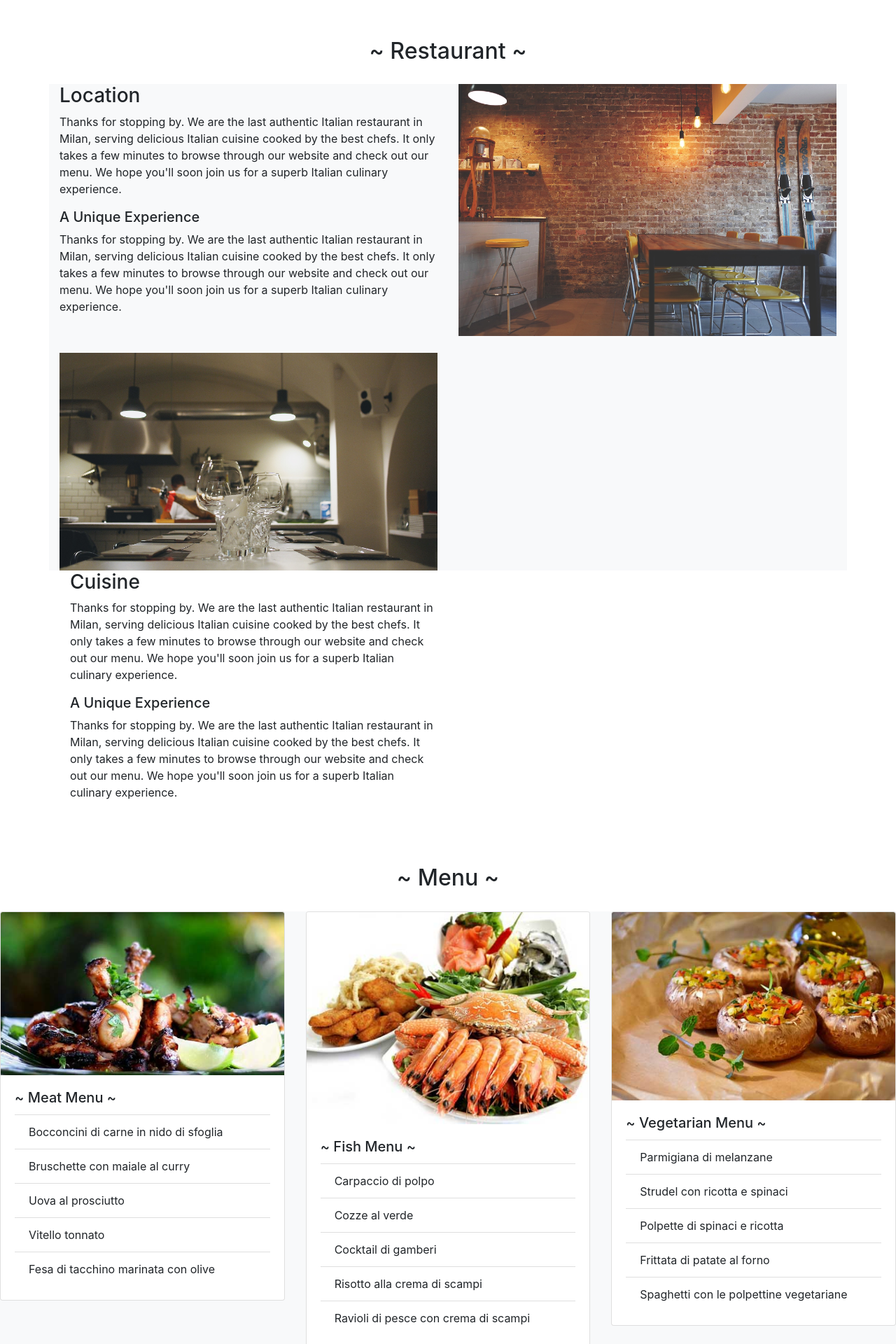
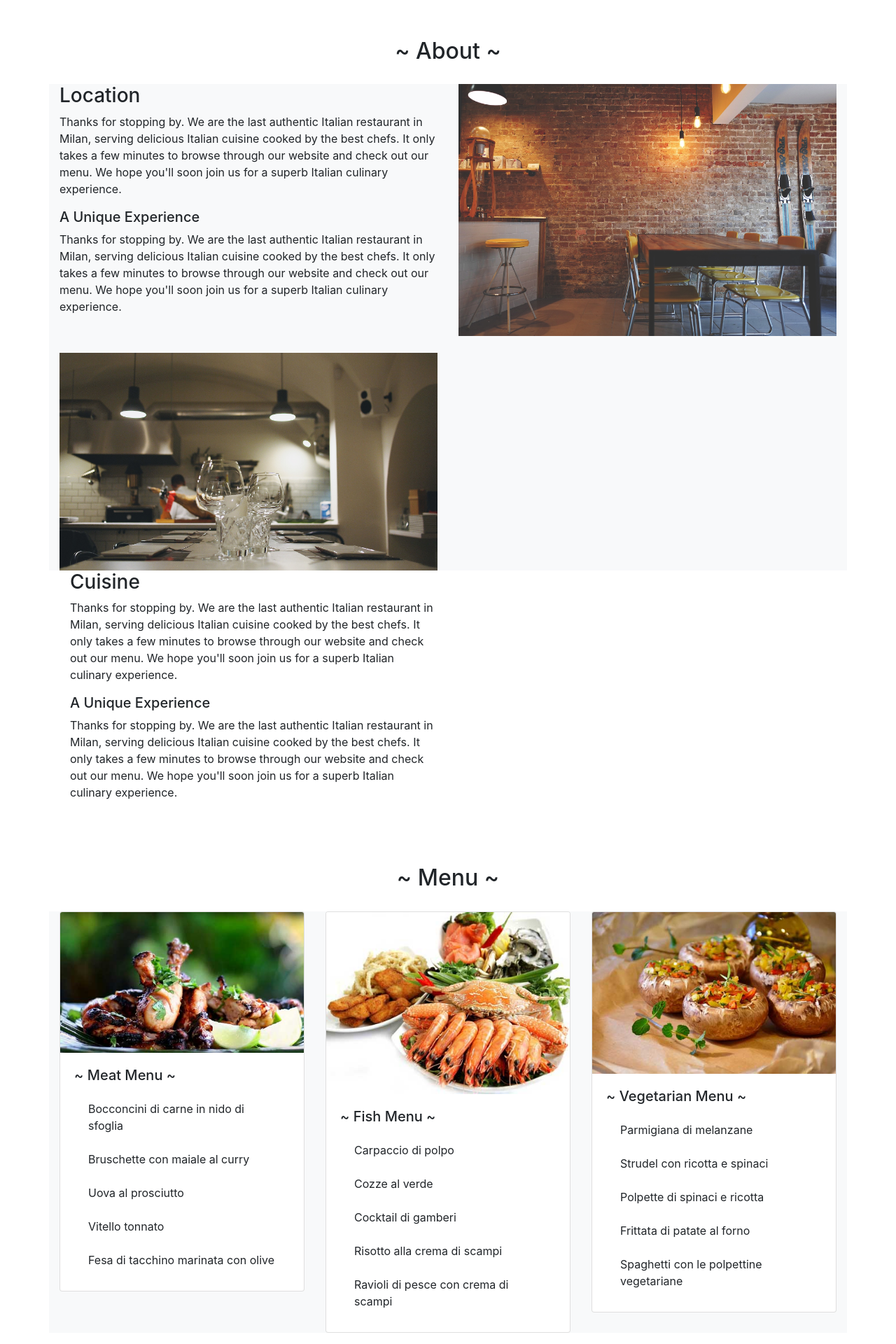
Before and after one commit to KCUkeka/ethalle_bakes, a Django app: page /heavenly_delights/index/ in a window 1280 px wide. Shown: the part 981-2901 px from the top of the page at 70% size. Run offline with Django 4.2, Linux system fonts and the light colour scheme; some libraries are stand-ins or nearby versions.

Commit message:
Changed sections

```diff
--- a/heavenly_delights/templates/index.html
+++ b/heavenly_delights/templates/index.html
@@ -2,30 +2,65 @@
 <!DOCTYPE html>
 <html>
   <head>
-		<meta charset="utf-8">
-	    <meta name="viewport" content="width=device-width, initial-scale=1">
-		<link rel="stylesheet" href="https://maxcdn.bootstrapcdn.com/bootstrap/4.0.0/css/bootstrap.min.css"
-		integrity="sha384-Gn5384xqQ1aoWXA+058RXPxPg6fy4IWvTNh0E263XmFcJlSAwiGgFAW/dAiS6JXm" crossorigin="anonymous">
-		<link rel="stylesheet" type="text/css" href="{% static 'css/style.css' %}">
-		<link rel="stylesheet" type="text/css" href="{% static 'css/bootstrap.min.css' %}">
+    <meta charset="utf-8" />
+    <meta name="viewport" content="width=device-width, initial-scale=1" />
+    <link
+      rel="stylesheet"
+      href="https://maxcdn.bootstrapcdn.com/bootstrap/4.0.0/css/bootstrap.min.css"
+      integrity="sha384-Gn5384xqQ1aoWXA+058RXPxPg6fy4IWvTNh0E263XmFcJlSAwiGgFAW/dAiS6JXm"
+      crossorigin="anonymous"
+    />
+	<link href="https://cdn.jsdelivr.net/npm/bootstrap@5.0.2/dist/css/bootstrap.min.css" rel="stylesheet" integrity="sha384-EVSTQN3/azprG1Anm3QDgpJLIm9Nao0Yz1ztcQTwFspd3yD65VohhpuuCOmLASjC" crossorigin="anonymous">
+	<link href="https://cdn.jsdelivr.net/npm/bootstrap@5.3.2/dist/css/bootstrap.min.css" rel="stylesheet">
+    <link
+      rel="stylesheet"
+      type="text/css"
+      href="{% static 'css/style.css' %}"
+    />
+    <link
+      rel="stylesheet"
+      type="text/css"
+      href="{% static 'css/bootstrap.min.css' %}"
+    />
 
-		<link href='https://fonts.googleapis.com/css?family=Merienda' rel='stylesheet'>
-		<link href="https://cdn.rawgit.com/michalsnik/aos/2.1.1/dist/aos.css" rel="stylesheet">
+    <link
+      href="https://fonts.googleapis.com/css?family=Merienda"
+      rel="stylesheet"
+    />
+    <link
+      href="https://cdn.rawgit.com/michalsnik/aos/2.1.1/dist/aos.css"
+      rel="stylesheet"
+    />
 
     <title>Ethalle Cakes and Bakes</title>
-    	<link rel="icon" href="https://i.imgur.com/Gu07EOi.png">
-
+    <link rel="icon" href="https://i.imgur.com/Gu07EOi.png" />
   </head>
   <body data-spy="scroll" data-target=".navbar" data-offset="50">
     <div id="Welcome">
       <!---Start navigation Bar -->
-	    	<nav class="navbar navbar-expand-lg navbar fixed-top  navbar-light bg-light">
+      <nav
+        class="navbar navbar-expand-lg navbar fixed-top navbar-light bg-light"
+      >
         <a class="navbar-brand" href="#Welcome">
-
-					<img src="https://i.imgur.com/Gu07EOi.png" width="60" height="60" class="d-inline-block" alt=""> Ethalle's Cakes and bakes
+          <img
+            src="https://i.imgur.com/Gu07EOi.png"
+            width="60"
+            height="60"
+            class="d-inline-block"
+            alt=""
+          />
+          Ethalle's Cakes and bakes
         </a>
 
-		 		<button class="navbar-toggler" type="button" data-toggle="collapse" data-target="#navbarText" aria-controls="navbarText" aria-expanded="false" aria-label="Toggle navigation">
+        <button
+          class="navbar-toggler"
+          type="button"
+          data-toggle="collapse"
+          data-target="#navbarText"
+          aria-controls="navbarText"
+          aria-expanded="false"
+          aria-label="Toggle navigation"
+        >
           <span class="navbar-toggler-icon"></span>
         </button>
         <div class="collapse navbar-collapse" id="navbarText">
@@ -34,48 +69,66 @@
               <a class="nav-link" href="#Welcome">Welcome</a>
             </li>
             <li class="nav-item">
-					    	<a class="nav-link" href="#Restaurant">Restaurant</a>
+              <a class="nav-link" href="#AboutUs">About</a>
             </li>
             <li class="nav-item">
               <a class="nav-link" href="#Menu">Menu</a>
             </li>
             <li class="nav-item">
-					    	<a class="nav-link" href="#Reservation">Reservation</a>
+              <a class="nav-link" href="#Order">Orders</a>
             </li>
             <li class="nav-item">
-					    	<a class="nav-link" href="#OurLocation">Our Location</a>
+              <a class="nav-link" href="#OurLocation">Covered Area</a>
             </li>
-					    <li class="nav-item">
-
-					    </li>
+            <li class="nav-item"></li>
           </ul>
         </div>
       </nav>
       <!--- End Navigation Bar -->
       <!--- Start Carousel -->
-			<div id="carouselExampleIndicators" class="carousel slide" data-ride="carousel">
+      <div
+        id="carouselExampleIndicators"
+        class="carousel slide"
+        data-ride="carousel"
+      >
         <ol class="carousel-indicators">
-					<li data-target="#carouselExampleIndicators" data-slide-to="0" class="active"></li>
+          <li
+            data-target="#carouselExampleIndicators"
+            data-slide-to="0"
+            class="active"
+          ></li>
           <li data-target="#carouselExampleIndicators" data-slide-to="1"></li>
           <li data-target="#carouselExampleIndicators" data-slide-to="2"></li>
         </ol>
         <div class="carousel-inner">
           <div class="carousel-item active">
-						<img class="d-block w-100 img-fluid img-slider" src="https://i.imgur.com/p6doQTt.jpg" alt="First slide">
+            <img
+              class="d-block w-100 img-fluid img-slider"
+              src="https://i.imgur.com/p6doQTt.jpg"
+              alt="First slide"
+            />
             <div class="carousel-caption">
               <h2>Welcome!</h2>
               <p>...</p>
             </div>
           </div>
           <div class="carousel-item">
-						<img class="d-block w-100 img-fluid img-slider" src="https://i.imgur.com/WG14XHd.jpg" alt="Second slide">
+            <img
+              class="d-block w-100 img-fluid img-slider"
+              src="https://i.imgur.com/WG14XHd.jpg"
+              alt="Second slide"
+            />
             <div class="carousel-caption">
               <h2>Traditional Italian Cuisine</h2>
               <p>...</p>
             </div>
           </div>
           <div class="carousel-item">
-						<img class="d-block w-100 img-fluid img-slider" src="https://i.imgur.com/bYM2EWg.jpg" alt="Third slide">
+            <img
+              class="d-block w-100 img-fluid img-slider"
+              src="https://i.imgur.com/bYM2EWg.jpg"
+              alt="Third slide"
+            />
             <div class="carousel-caption">
               <h2>Selected Products</h2>
               <p>...</p>
@@ -83,75 +136,123 @@
           </div>
         </div>
 
-				<a class="carousel-control-prev" href="#carouselExampleIndicators" role="button" data-slide="prev">
+        <a
+          class="carousel-control-prev"
+          href="#carouselExampleIndicators"
+          role="button"
+          data-slide="prev"
+        >
           <span class="carousel-control-prev-icon" aria-hidden="true"></span>
           <span class="sr-only">Previous</span>
         </a>
-				<a class="carousel-control-next" href="#carouselExampleIndicators" role="button" data-slide="next">
+        <a
+          class="carousel-control-next"
+          href="#carouselExampleIndicators"
+          role="button"
+          data-slide="next"
+        >
           <span class="carousel-control-next-icon" aria-hidden="true"></span>
           <span class="sr-only">Next</span>
         </a>
       </div>
     </div>
     <!--- End of Carousel -->
-			<!--- Restaurant-->
+	<!--Page container-->
 	<div class="container">
-		 	<div class="row" id="Restaurant">
+
+    <!--- About-->
+
+	<div class="row" id="About">
         <div class="col navMenu">
-	     		 	<h2 class="text-center" >~ Restaurant ~</h2>
+          <h2 class="text-center">~ About ~</h2>
         </div>
       </div>
-  			<div class="row bg-light" >
+      <div class="row bg-light">
         <div class="col-md-6">
           <h3>Location</h3>
-  					<p>Thanks for stopping by. We are the last authentic Italian restaurant in Milan, serving delicious Italian cuisine cooked by the best chefs. It only takes a few minutes to browse through our website and check out our menu. We hope you'll soon join us for a superb Italian culinary experience.</p>
+          <p>
+            Thanks for stopping by. We are the last authentic Italian restaurant
+            in Milan, serving delicious Italian cuisine cooked by the best
+            chefs. It only takes a few minutes to browse through our website and
+            check out our menu. We hope you'll soon join us for a superb Italian
+            culinary experience.
+          </p>
           <h5>A Unique Experience</h5>
-  					<p>Thanks for stopping by. We are the last authentic Italian restaurant in Milan, serving delicious Italian cuisine cooked by the best chefs. It only takes a few minutes to browse through our website and check out our menu. We hope you'll soon join us for a superb Italian culinary experience.</p>
+          <p>
+            Thanks for stopping by. We are the last authentic Italian restaurant
+            in Milan, serving delicious Italian cuisine cooked by the best
+            chefs. It only takes a few minutes to browse through our website and
+            check out our menu. We hope you'll soon join us for a superb Italian
+            culinary experience.
+          </p>
         </div>
         <div class="col-md-6" data-aos="fade-up">
-					<img class="img-fluid" src="{% static 'images/location.jpg' %}">
+          <img class="img-fluid" src="{% static 'images/location.jpg' %}" />
         </div>
       </div>
-				<div class="row bg-light"><br></div>
+      <div class="row bg-light"><br /></div>
       <div class="row bg-light">
         <div class="col-md-6 order-md-1 order-2" data-aos="fade-up">
-						<img class="img-fluid" src="{% static 'images/cuisine.jpg' %}">
+          <img class="img-fluid" src="{% static 'images/cuisine.jpg' %}" />
         </div>
       </div>
 
       <div class="col-md-6 order-md-12 order-1">
         <h3>Cuisine</h3>
-  					<p>Thanks for stopping by. We are the last authentic Italian restaurant in Milan, serving delicious Italian cuisine cooked by the best chefs. It only takes a few minutes to browse through our website and check out our menu. We hope you'll soon join us for a superb Italian culinary experience.</p>
+        <p>
+          Thanks for stopping by. We are the last authentic Italian restaurant
+          in Milan, serving delicious Italian cuisine cooked by the best chefs.
+          It only takes a few minutes to browse through our website and check
+          out our menu. We hope you'll soon join us for a superb Italian
+          culinary experience.
+        </p>
         <h5>A Unique Experience</h5>
-  					<p>Thanks for stopping by. We are the last authentic Italian restaurant in Milan, serving delicious Italian cuisine cooked by the best chefs. It only takes a few minutes to browse through our website and check out our menu. We hope you'll soon join us for a superb Italian culinary experience.</p>
+        <p>
+          Thanks for stopping by. We are the last authentic Italian restaurant
+          in Milan, serving delicious Italian cuisine cooked by the best chefs.
+          It only takes a few minutes to browse through our website and check
+          out our menu. We hope you'll soon join us for a superb Italian
+          culinary experience.
+        </p>
       </div>
-  			</div>
-  			<!--- End of Restaurant -->
+
+    <!--- End of About -->
     <!--- Start of Menu-->
+
     <div class="row" id="Menu">
       <div class="col navMenu">
-	     		 	<h2 class="text-center" >~ Menu ~</h2>
+        <h2 class="text-center">~ Menu ~</h2>
       </div>
     </div>
     <div class="row bg-light">
       <div class="col-md-4" data-aos="slide-up">
         <div class="card view zoom">
-						<img class="card-img-top img-fluid" src="{% static 'images/meat-menu.jpg' %}">
+          <img
+            class="card-img-top img-fluid"
+            src="{% static 'images/meat-menu.jpg' %}"
+          />
           <div class="card-body">
             <h5 class="card-title">~ Meat Menu ~</h5>
             <ul class="list-group list-group-flush">
-								<li class="list-group-item">Bocconcini di carne in nido di sfoglia</li>
+              <li class="list-group-item">
+                Bocconcini di carne in nido di sfoglia
+              </li>
               <li class="list-group-item">Bruschette con maiale al curry</li>
               <li class="list-group-item">Uova al prosciutto</li>
               <li class="list-group-item">Vitello tonnato</li>
-								<li class="list-group-item">Fesa di tacchino marinata con olive</li>
+              <li class="list-group-item">
+                Fesa di tacchino marinata con olive
+              </li>
             </ul>
           </div>
         </div>
       </div>
       <div class="col-md-4" data-aos="slide-up">
         <div class="card">
-						<img class="card-img-top img-fluid" src="{% static 'images/fish-menu.jpg' %}">
+          <img
+            class="card-img-top img-fluid"
+            src="{% static 'images/fish-menu.jpg' %}"
+          />
           <div class="card-body">
             <h5 class="card-title">~ Fish Menu ~</h5>
             <ul class="list-group list-group-flush">
@@ -270,36 +418,92 @@
     <!--- End of Our Location -->
     <div class="row footer bg-light">
       <div class="col">
-					<p class="text-center">Follow us: <a class="social-icon" href="https://www.facebook.com/rubiktechnologiesShpk/"><i class="fab fa-facebook"></i></a> <a class="social-icon" href="https://www.instagram.com/rubiktechnologies/"><i class="fab fa-instagram"></i></a></p>
+        <p class="text-center">
+          Follow us:
+          <a
+            class="social-icon"
+            href="https://www.facebook.com/rubiktechnologiesShpk/"
+            ><i class="fab fa-facebook"></i
+          ></a>
+          <a
+            class="social-icon"
+            href="https://www.instagram.com/rubiktechnologies/"
+            ><i class="fab fa-instagram"></i
+          ></a>
+        </p>
       </div>
       <div class="col">
         <p class="text-center">Copyright &copy; 2018</p>
       </div>
       <div class="col">
-					<p class="text-center">Powered by: <a href="https://rubik-technologies.com/">Rubik Technologies</a></p>
+        <p class="text-center">
+          Powered by:
+          <a href="https://rubik-technologies.com/">Rubik Technologies</a>
+        </p>
       </div>
     </div>
-		</div>
+
     <footer class="container">
-			<div class= "row only-mobile">
+      <div class="row only-mobile">
         <div class="col-6">
-					<a class="btn btn-primary btn-block text-center" href="tel:++390000000"><i class="fa fa-phone" aria-hidden="true"></i> Call</a>
+          <a
+            class="btn btn-primary btn-block text-center"
+            href="tel:++390000000"
+            ><i class="fa fa-phone" aria-hidden="true"></i> Call</a
+          >
         </div>
         <div class="col-6">
-					<a class="btn btn-success btn-block text-center" href="https://api.whatsapp.com/send?phone=+390000000"><i class="fab fa-whatsapp" aria-hidden="true"></i> Whatsapp</a>
+          <a
+            class="btn btn-success btn-block text-center"
+            href="https://api.whatsapp.com/send?phone=+390000000"
+            ><i class="fab fa-whatsapp" aria-hidden="true"></i> Whatsapp</a
+          >
         </div>
       </div>
     </footer>
+	</div>
+	<!--End of page container-->
+    <!-- scripts-->
+    <script
+      src="https://cdn.jsdelivr.net/npm/@popperjs/core@2.11.8/dist/umd/popper.min.js"
+      integrity="sha384-I7E8VVD/ismYTF4hNIPjVp/Zjvgyol6VFvRkX/vR+Vc4jQkC+hVqc2pM8ODewa9r"
+      crossorigin="anonymous"
+    ></script>
+    <script
+      src="https://cdn.jsdelivr.net/npm/bootstrap@5.3.2/dist/js/bootstrap.min.js"
+      integrity="sha384-BBtl+eGJRgqQAUMxJ7pMwbEyER4l1g+O15P+16Ep7Q9Q+zqX6gSbd85u4mG4QzX+"
+      crossorigin="anonymous"
+    ></script>
     <script src="{% static 'js/jquery-3.3.1.min.js' %}"></script>
-		<script src="https://cdnjs.cloudflare.com/ajax/libs/popper.js/1.12.9/umd/popper.min.js" integrity="sha384-ApNbgh9B+Y1QKtv3Rn7W3mgPxhU9K/ScQsAP7hUibX39j7fakFPskvXusvfa0b4Q" crossorigin="anonymous"></script>
-		<script src="https://maxcdn.bootstrapcdn.com/bootstrap/4.0.0/js/bootstrap.min.js" integrity="sha384-JZR6Spejh4U02d8jOt6vLEHfe/JQGiRRSQQxSfFWpi1MquVdAyjUar5+76PVCmYl" crossorigin="anonymous"></script>
-		<script defer src="https://use.fontawesome.com/releases/v5.0.6/js/all.js"></script>
+    <script
+      src="https://cdnjs.cloudflare.com/ajax/libs/popper.js/1.12.9/umd/popper.min.js"
+      integrity="sha384-ApNbgh9B+Y1QKtv3Rn7W3mgPxhU9K/ScQsAP7hUibX39j7fakFPskvXusvfa0b4Q"
+      crossorigin="anonymous"
+    ></script>
+    <script
+      src="https://maxcdn.bootstrapcdn.com/bootstrap/4.0.0/js/bootstrap.min.js"
+      integrity="sha384-JZR6Spejh4U02d8jOt6vLEHfe/JQGiRRSQQxSfFWpi1MquVdAyjUar5+76PVCmYl"
+      crossorigin="anonymous"
+    ></script>
+    <script
+      defer
+      src="https://use.fontawesome.com/releases/v5.0.6/js/all.js"
+    ></script>
     <script type="text/javascript" src="{% static 'js/map.js' %}"></script>
-		<script type="text/javascript" src="{% static 'js/smooth-scroll.js' %}"></script>
+    <script
+      type="text/javascript"
+      src="{% static 'js/smooth-scroll.js' %}"
+    ></script>
     <script src="https://cdn.rawgit.com/michalsnik/aos/2.1.1/dist/aos.js"></script>
-		<script type="text/javascript" src="{% static 'js/image-effect.js' %}"></script>
+    <script
+      type="text/javascript"
+      src="{% static 'js/image-effect.js' %}"
+    ></script>
 
-		<script async defer src="https://maps.googleapis.com/maps/api/js?key=AIzaSyDFZjOV0KA68G2YAh-rn7I3qKqCQEh_Ja0&callback=myMap">
-	    </script>
+    <script
+      async
+      defer
+      src="https://maps.googleapis.com/maps/api/js?key=AIzaSyDFZjOV0KA68G2YAh-rn7I3qKqCQEh_Ja0&callback=myMap"
+    ></script>
   </body>
 </html>
```
Also changed, not shown: other parts of heavenly_delights/templates/index.html (+63 -16 lines), static/images/ecakes.jpg (added), static/images/ecakes2.jpg (added). Lines whose indentation alone changed are shown as unchanged.
